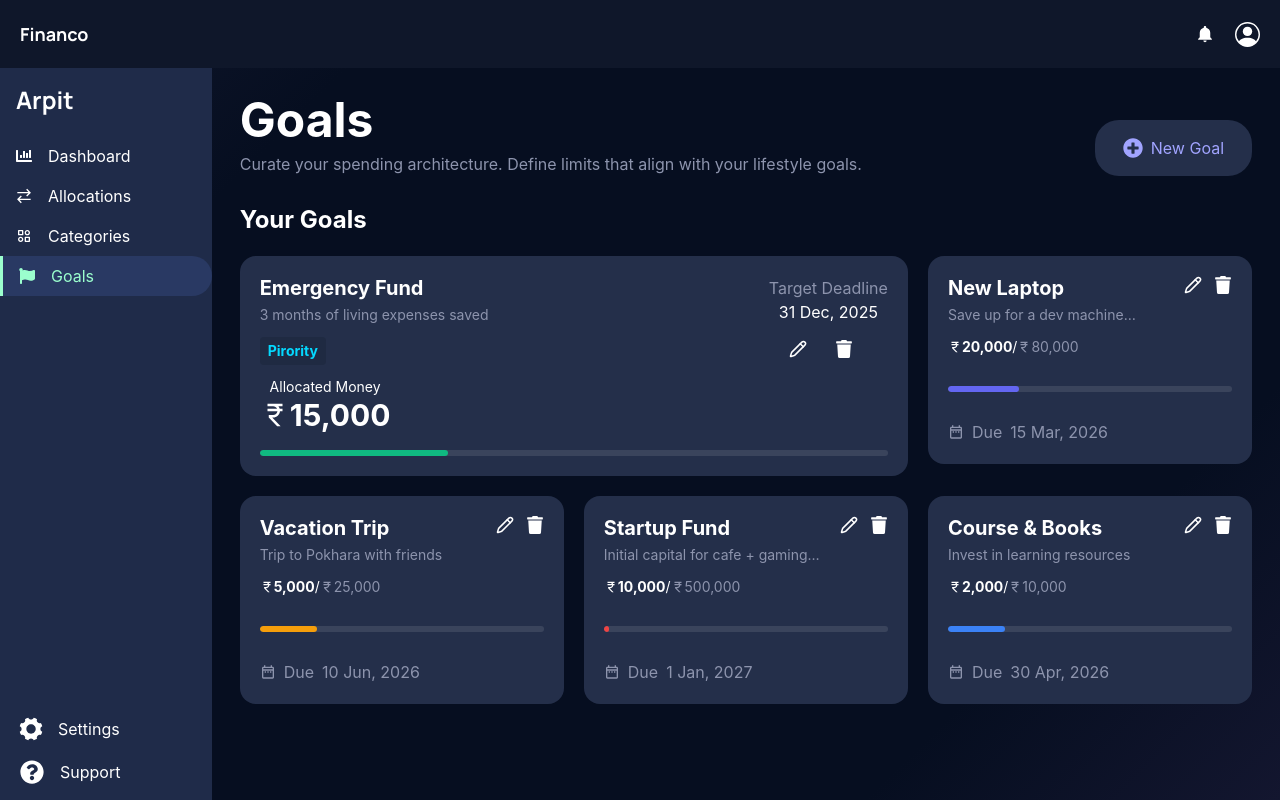
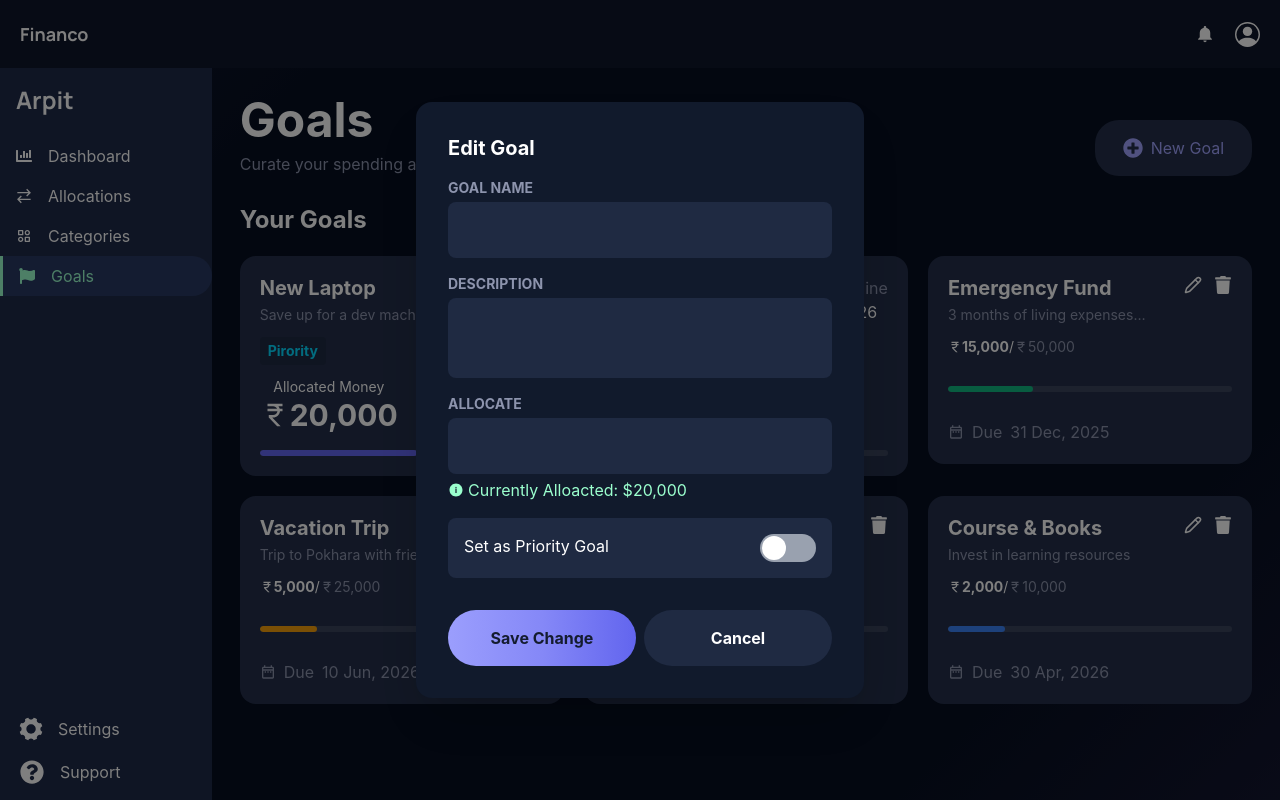
Before and after one commit to Rekcah97/Financo, a React (Vite) app in the folder frontend/: page /Goals in a window 1280 px wide. Both pictures are taken after a click on the button 797 px from the left and 349 px from the top of the page. Built offline with nearby package versions, Linux system fonts and the light colour scheme.

Commit message:
Feat: edit Goals component

```diff
--- /dev/null
+++ b/frontend/src/components/PageElement/SidebarComponent/EditGoalModal.jsx
@@ -0,0 +1,104 @@
+import React, { useState } from "react";
+import { IoIosInformationCircle } from "react-icons/io";
+
+function EditGoalModal({ allocated, onClose }) {
+  const [form, SetForm] = useState({ name: "", desc: "", allocate: "" });
+  const onChange = (e) => {
+    SetForm({ ...form, [e.target.name]: [e.target.value] });
+  };
+  const money = 200;
+  return (
+    <div className="fixed inset-0 bg-black/50 flex items-center justify-center z-50 ">
+      <form action="">
+        <div className="bg-[#111a2c] rounded-2xl p-8 w-2xl max-w-md flex flex-col gap-8 shadow-2xl ">
+          <div className="flex flex-col gap-4">
+            <h2 className="font-bold text-xl">Edit Goal</h2>
+            <div className="flex flex-col gap-4">
+              <div className="flex flex-col gap-1">
+                <label
+                  htmlFor="name"
+                  className="font-bold text-sm text-[var(--text-secondary)]"
+                >
+                  GOAL NAME
+                </label>
+                <input
+                  type="text"
+                  name="name"
+                  id="name"
+                  value={form.name}
+                  required
+                  onChange={onChange}
+                  className="input-box bg-[#1f2a42] "
+                />
+              </div>
+              <div className="flex flex-col gap-1">
+                <label
+                  htmlFor="desc"
+                  className="font-bold text-sm text-[var(--text-secondary)]"
+                >
+                  DESCRIPTION
+                </label>
+                <textarea
+                  type="text"
+                  name="desc"
+                  id="desc"
+                  value={form.desc}
+                  required
+                  onChange={onChange}
+                  className="input-box resize-none bg-[#1f2a42] "
+                />
+              </div>
+              <div className="flex flex-col gap-1">
+                <label
+                  htmlFor="allocate"
+                  className="font-bold text-sm text-[var(--text-secondary)]"
+                >
+                  ALLOCATE
+                </label>
+                <input
+                  type="text"
+                  name="allocate"
+                  id="allocate"
+                  value={form.allocate}
+                  required
+                  onChange={onChange}
+                  className="input-box bg-[#1f2a42] "
+                />
+                <p className="flex items-center gap-1 text-[var(--tertiary-dark)]">
+                  <IoIosInformationCircle />
+                  Currently Alloacted: ${allocated}
+                </p>
+              </div>
+
+              <div className="flex justify-between p-4 bg-[#1f2a42] rounded-lg">
+                <p>Set as Priority Goal</p>
+                <label className="relative inline-block w-14 h-7">
+                  <input type="checkbox" className="opacity-0 w-0 h-0 peer" />
+                  <span
+                    className="absolute cursor-pointer inset-0 bg-gray-400 rounded-full transition-all duration-400 peer-checked:bg-[var(--primary)]
+      before:content-[''] before:absolute before:h-6 before:w-6 before:left-0.5 before:bottom-0.5
+      before:bg-white before:rounded-full before:transition-all before:duration-400
+      peer-checked:before:translate-x-7"
+                  />
+                </label>
+              </div>
+            </div>
+          </div>
+          <div className="flex gap-2">
+            <button className="flex-1 p-4 cursor-pointer  font-bold text-[var(--box-bg)] bg-[linear-gradient(90deg,_#9b9efd_0%,_#8588f7_50%,_#6265ee_100%)] rounded-full hover:opacity-70">
+              Save Change
+            </button>
+            <button
+              onClick={onClose}
+              className="flex-1 p-4 cursor-pointer font-bold bg-[#1f2a42] rounded-full hover:opacity-70"
+            >
+              Cancel
+            </button>
+          </div>
+        </div>
+      </form>
+    </div>
+  );
+}
+
+export default EditGoalModal;
--- a/frontend/src/components/PageElement/SidebarComponent/Goals.jsx
+++ b/frontend/src/components/PageElement/SidebarComponent/Goals.jsx
@@ -11,7 +11,6 @@ function Goals() {
       target: "50,000",
       date: "31 Dec, 2025",
       color: "#10b981",
-      priority: true,
     },
     {
       id: 2,
@@ -21,6 +20,7 @@ function Goals() {
       target: "80,000",
       date: "15 Mar, 2026",
       color: "#6366f1",
+      priority: true,
     },
     {
       id: 3,
@@ -50,6 +50,9 @@ function Goals() {
       color: "#3b82f6",
     },
   ];
+  const sortedGoals = [...goals].sort(
+    (a, b) => (b.priority ? 1 : 0) - (a.priority ? 1 : 0),
+  );
   return (
     <div className="flex flex-col gap-7 ">
       <div className="flex items-end w-full justify-between">
@@ -78,7 +81,7 @@ function Goals() {
             gridTemplateColumns: "repeat(auto-fill, minmax(250px, 1fr))",
           }}
         >
-          {goals.map((goal) => (
+          {sortedGoals.map((goal) => (
             <GoalsCard
               key={goal.id}
               name={goal.name}
--- a/frontend/src/components/PageElement/SidebarComponent/GoalsCard.jsx
+++ b/frontend/src/components/PageElement/SidebarComponent/GoalsCard.jsx
@@ -1,16 +1,23 @@
-import React from "react";
+import React, { useState } from "react";
 import { MdCurrencyRupee } from "react-icons/md";
 import { FaTrash } from "react-icons/fa";
 import { LuPencil } from "react-icons/lu";
 import { MdOutlineDateRange } from "react-icons/md";
+import EditGoalModal from "./EditGoalModal";
 
 function GoalsCard({ name, desc, allocated, target, date, color, priority }) {
+  const [isOpen, setIsOpen] = useState(false);
   const percentage =
     (parseFloat(allocated.replace(/,/g, "")) /
       parseFloat(target.replace(/,/g, ""))) *
     100;
-  if (priority === true) {
+
   return (
+    <>
+      {isOpen && (
+        <EditGoalModal allocated={allocated} onClose={() => setIsOpen(false)} />
+      )}
+      {priority === true ? (
         <div className="col-span-2 flex flex-col justify-between bg-[var(--button)] rounded-2xl p-5 gap-3 h-55">
           <div className="flex justify-between">
             <div>
@@ -44,13 +51,21 @@ function GoalsCard({ name, desc, allocated, target, date, color, priority }) {
               <div className="flex flex-col gap-2">
                 {" "}
                 <div>
-                <p className="text-[var(--text-secondary)]">Target Deadline</p>
+                  <p className="text-[var(--text-secondary)]">
+                    Target Deadline
+                  </p>
                   <p className="flex justify-center">{date}</p>
                 </div>
                 <div className="flex items-center gap-3 text-lg shrink-0 ml-3">
-                <button className="cursor-pointer hover:text-[var(--tertiary-dark)] p-2">
+                  <button
+                    className="cursor-pointer hover:text-[var(--tertiary-dark)] p-2"
+                    onClick={() => {
+                      setIsOpen(true);
+                    }}
+                  >
                     <LuPencil />
                   </button>
+
                   <button className="cursor-pointer hover:text-red-400 p-2">
                     <FaTrash />
                   </button>
@@ -66,10 +81,7 @@ function GoalsCard({ name, desc, allocated, target, date, color, priority }) {
             />
           </div>
         </div>
-    );
-  }
-
-  return (
+      ) : (
         <div className="flex flex-col justify-between bg-[var(--button)] rounded-2xl p-5 gap-3 h-52">
           <div className="flex flex-col gap-3">
             <div className="flex justify-between items-start">
@@ -82,9 +94,15 @@ function GoalsCard({ name, desc, allocated, target, date, color, priority }) {
                 </p>
               </div>
               <div className="flex items-center gap-3 text-lg shrink-0 ml-3">
-            <button className="cursor-pointer hover:text-[var(--tertiary-dark)]">
+                <button
+                  className="cursor-pointer hover:text-[var(--tertiary-dark)]"
+                  onClick={() => {
+                    setIsOpen(true);
+                  }}
+                >
                   <LuPencil />
                 </button>
+
                 <button className="cursor-pointer hover:text-red-400">
                   <FaTrash />
                 </button>
@@ -119,6 +137,8 @@ function GoalsCard({ name, desc, allocated, target, date, color, priority }) {
             </div>
           </div>
         </div>
+      )}
+    </>
   );
 }
 
--- a/frontend/src/components/auth/Login.jsx
+++ b/frontend/src/components/auth/Login.jsx
@@ -31,7 +31,7 @@ function Login() {
                 value={credential.email}
                 required
                 onChange={onChange}
-                className="input-box"
+                className="input-box bg-[var(--input-box)] focus:bg-[var(--element-bg-hover)]"
               />
               <label htmlFor="password">
                 <b className="text-[var(--text-secondary)]">PASSWORD</b>
@@ -44,7 +44,7 @@ function Login() {
                 value={credential.password}
                 onChange={onChange}
                 required
-                className="input-box"
+                className="input-box bg-[var(--input-box)] focus:bg-[var(--element-bg-hover)]"
               />
               <div className="flex gap-2 items-center ">
                 <input
--- a/frontend/src/index.css
+++ b/frontend/src/index.css
@@ -65,13 +65,11 @@ body {
 
 .input-box {
   padding: 1rem;
-  background-color: var(--input-box);
+
   border-radius: 0.5rem;
   outline: none;
 }
-.input-box:focus {
-  background-color: var(--element-bg-hover);
-}
+
 .check-box {
   border: none;
   background-color: var(--input-box);
```
Lines whose indentation alone changed are shown as unchanged.
